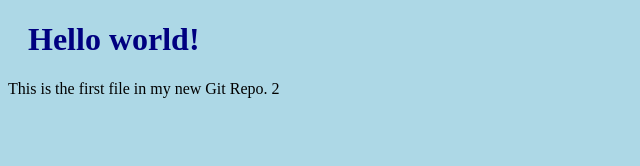
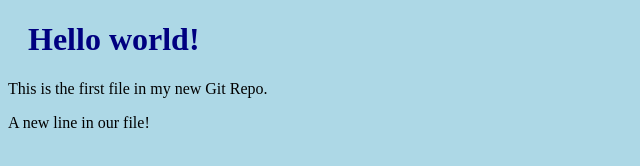
Before and after one commit to Smuciolo/hello-world, a plain HTML site: page index.html in a window 1280 px wide. Shown: the whole page, without its empty margins (0-640 px from the left). Drawn offline with Linux system fonts and the light colour scheme.

Commit message:
file aggiornato con una nuova linea di codice

```diff
--- a/index.html
+++ b/index.html
@@ -7,8 +7,8 @@
 <body>
 
 <h1>Hello world!</h1>
-<p>This is the first file in my new Git Repo. 2</p>
+<p>This is the first file in my new Git Repo.</p>
+<p>A new line in our file!</p>
 
 </body>
 </html>
-</html>
```
